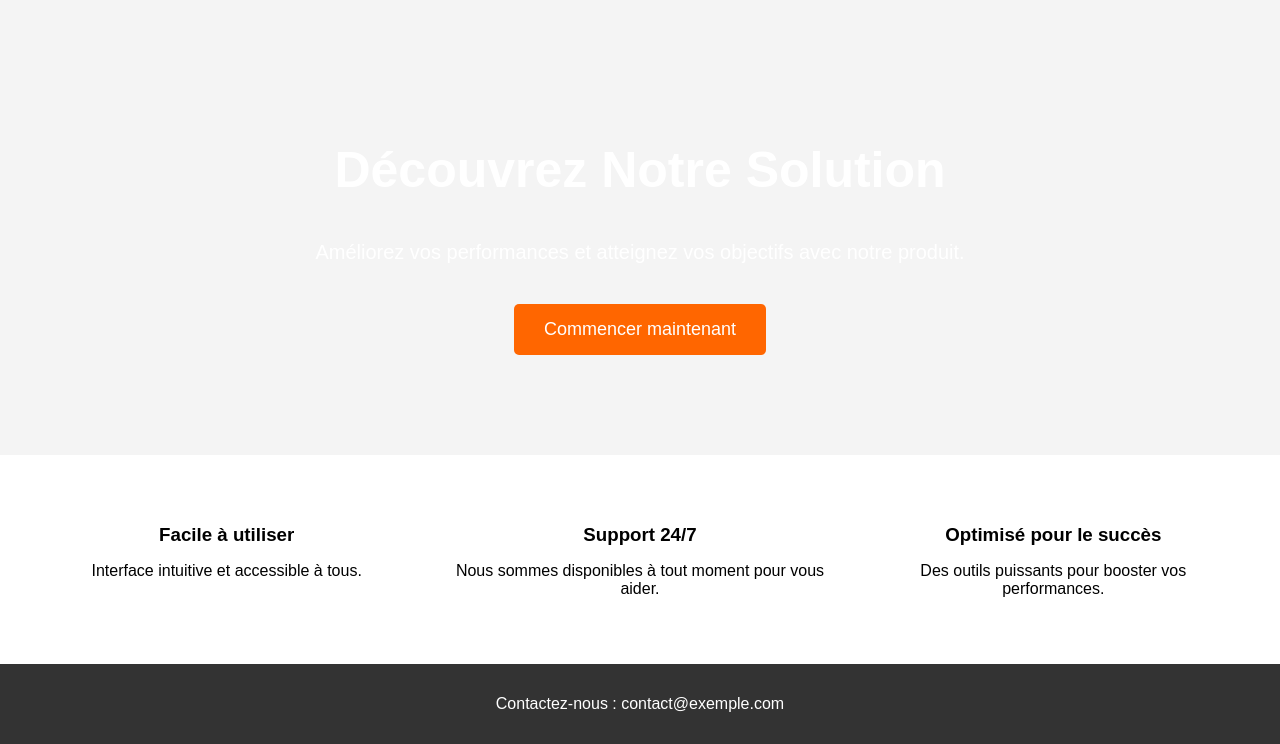
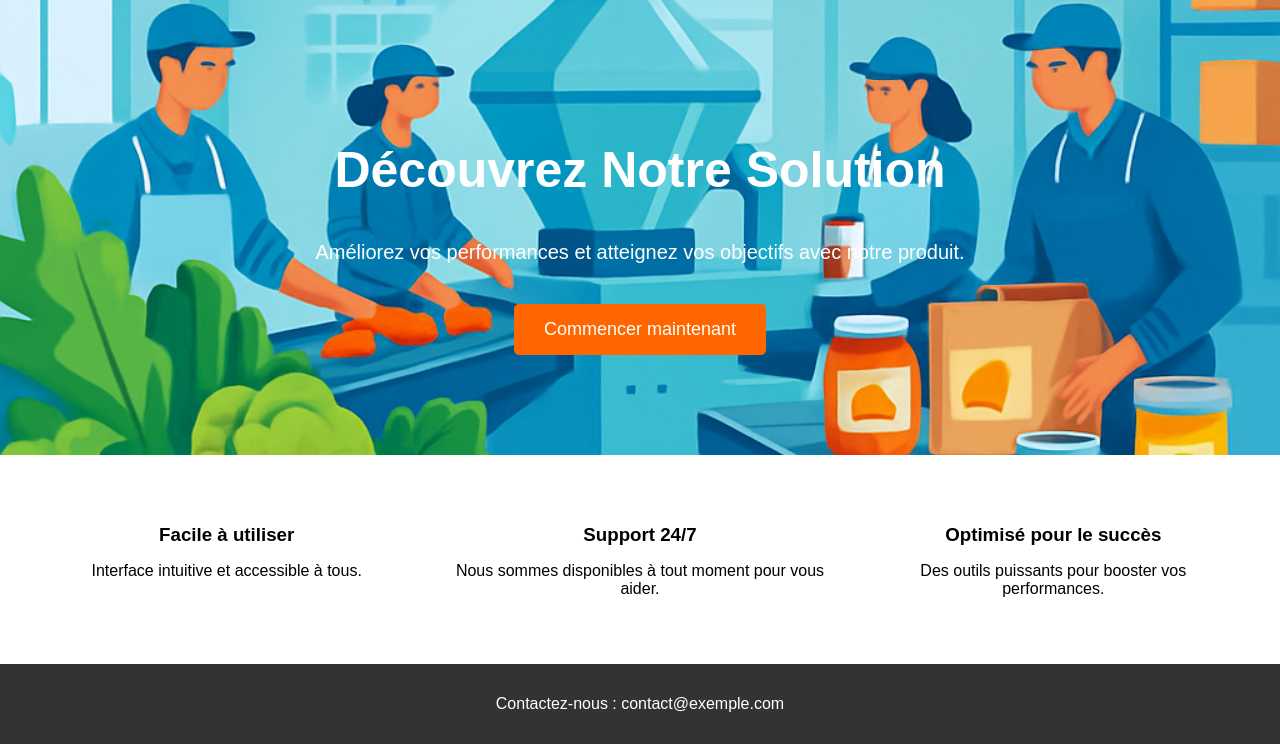
Before and after one commit to Dimitrimudia/testAzureApp, a PHP site: page / in a window 1280 px wide. Shown: the part 120-864 px from the top of the page. Run offline with PHP 8.4, Linux system fonts and the light colour scheme; some libraries are stand-ins or nearby versions.

Commit message:
Ajout de l'image de fond

```diff
--- a/css/style.css
+++ b/css/style.css
@@ -13,7 +13,7 @@
         .hero {
             padding: 100px 20px;
             text-align: center;
-            background: url('https://via.placeholder.com/1200x400') no-repeat center center;
+            background: url('img/1.png') no-repeat center center;
             background-size: cover;
             color: white;
         }
```
Also changed, not shown: img/1.png (added), img/2.png (added).
